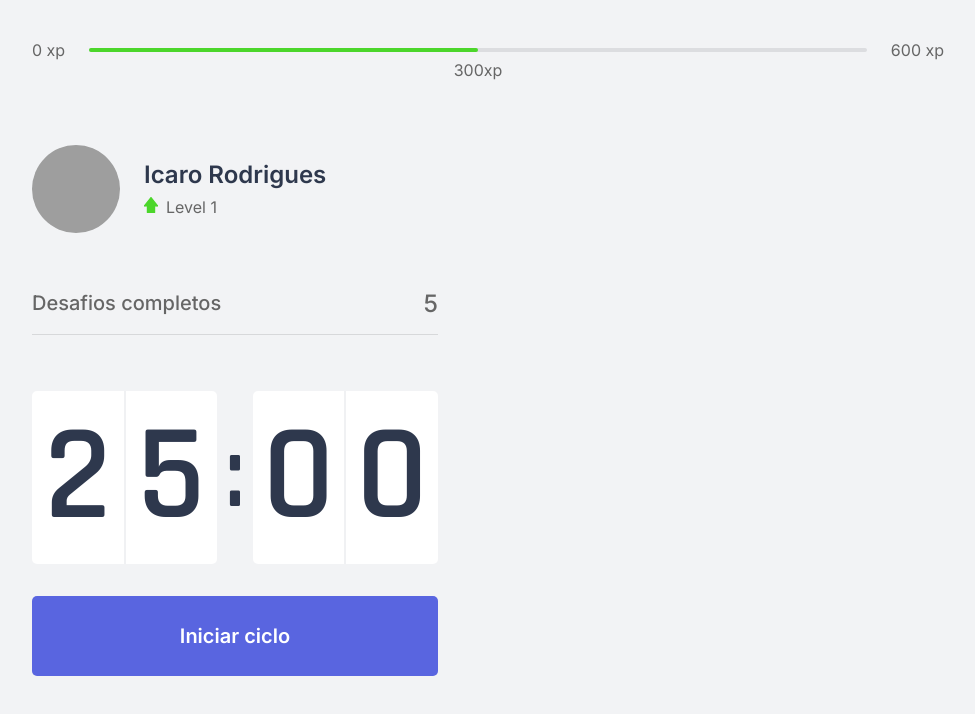
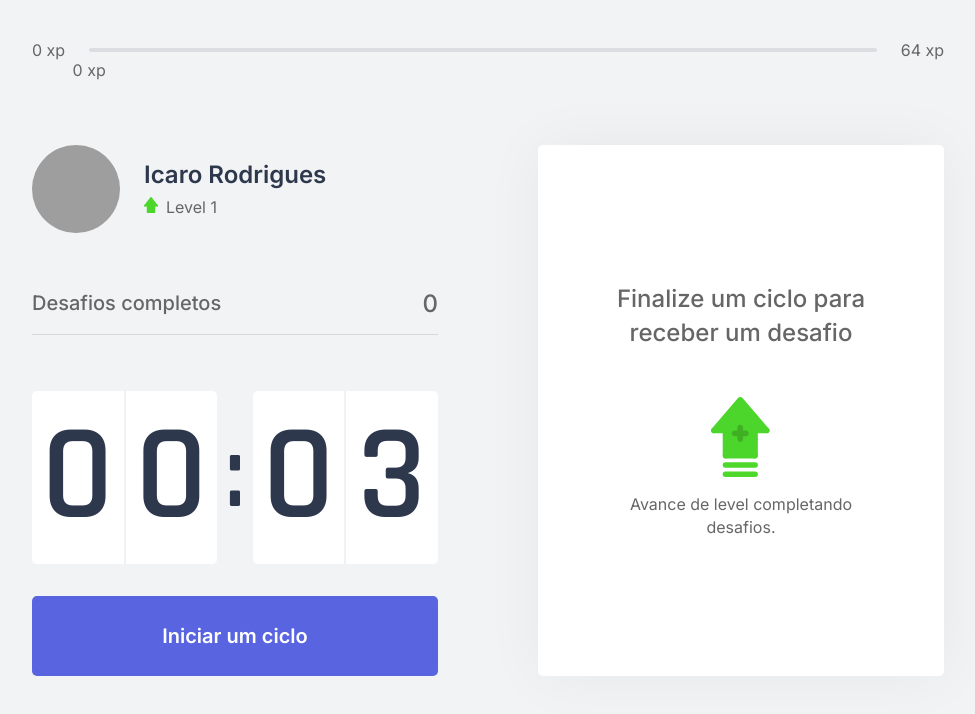
Before and after one commit to IcaroRodrigues/Move.it, a Next.js app: page / in a window 1280 px wide. Shown: the top 714 px of the page, without its empty margins (152-1127 px from the left). Built offline with nearby package versions, Linux system fonts and the light colour scheme; grey boxes are pictures that could not be loaded.

Commit message:
Dia 3 NLW#4

```diff
--- /dev/null
+++ b/challenges.json
@@ -0,0 +1,62 @@
+[
+  {
+    "type": "body",
+    "description": "Estique um de seus braços com a palma da mão virada para frente e puxe os dedos para cima por 10 segundos por mão.",
+    "amount": 80
+  },
+  {
+    "type": "body",
+    "description": "Estique seu braço contra o peito e puxe-o utilizando o outro braço por 10 segundos por braço.",
+    "amount": 60
+  },
+  {
+    "type": "body",
+    "description": "Puxe seu pescoço com a ajuda da mão para a direita e para a esquerda, permanecendo na posição por alguns segundos.",
+    "amount": 70
+  },
+  {
+    "type": "body",
+    "description": "Com as duas mãos na parte de trás da cabeça, leve-a para baixo, alongando a parte de trás da região.",
+    "amount": 60
+  },
+  {
+    "type": "body",
+    "description": "Cruze as pernas e desça com as mãos esticadas em direção ao chão. Repita o movimento com a outra perna na frente.",
+    "amount": 100
+  },
+  {
+    "type": "body",
+    "description": "Sentado, abra as pernas e tente encostar as palmas das mãos no chão, repita 3 vezes por 5 segundos.",
+    "amount": 80
+  },
+  {
+    "type": "body",
+    "description": "Puxe o joelho de encontro ao peito e segure, troque de perna após 10 segundos.",
+    "amount": 50
+  },
+  {
+    "type": "body",
+    "description": "Sentado, cruze uma perna e incline seu tronco à frente, troque de perna após 10 segundos.",
+    "amount": 80
+  },
+  {
+    "type": "eye",
+    "description": "Sentado, feche os olhos e cubra-os com as palmas da mão durante 2 minutos, depois abra normalmente.",
+    "amount": 90
+  },
+  {
+    "type": "eye",
+    "description": "Em algum ambiente aberto, olhe o mais longe que puder em quatro direções por 3s, mexa apenas os olhos. Repita 3 vezes.",
+    "amount": 140
+  },
+  {
+    "type": "eye",
+    "description": "Usando os polegares, massage a área abaixo das sobrancelhas em movimentos circulares por 15 segundos.",
+    "amount": 70
+  },
+  {
+    "type": "body",
+    "description": "Em pé, gire a cintura o máximo que puder para a esquerda, segure por cinco segundos. Repita para a direita.",
+    "amount": 90
+  }
+]
--- /dev/null
+++ b/src/components/ChallengeBox.tsx
@@ -0,0 +1,41 @@
+import { useContext } from 'react'
+import { ChallengesContext } from '../contexts/ChallengeContext'
+import styles from '../styles/components/ChallengeBox.module.css'
+
+export default function ChallengeBox() {
+
+  const { activeChallenge, resetChallenge } = useContext(ChallengesContext)
+
+  return (
+
+    <div className={styles.challengeBoxContainer}>
+      { activeChallenge ? (
+        <div className={styles.challengeActive}>
+          <header>Ganhe { activeChallenge.amout }</header>
+          <main>
+            <img src={`icons/${activeChallenge.type}.svg`} />
+            <strong>Novo desafio</strong>
+            <p>{ activeChallenge.description }</p>
+          </main>
+
+          <footer>
+            <button type="button" className={styles.challengeFailedButton} onClick={resetChallenge}>Falhei</button>
+            <button type="button" className={styles.challengeSucceededButton}>Completei</button>
+          </footer>
+        </div>
+
+      ) : (
+        <>
+          <div className={styles.challengeNotActive}>
+            <strong>Finalize um ciclo para receber um desafio</strong>
+            <p>
+              <img src="icons/level-up.svg" alt="Level up"/>
+              Avance de level completando desafios.
+            </p>
+          </div>
+        </>
+      )}
+
+    </div>
+  )
+}
--- a/src/components/CompletedChallenges.tsx
+++ b/src/components/CompletedChallenges.tsx
@@ -1,10 +1,15 @@
+import { useContext } from 'react'
+import { ChallengesContext } from '../contexts/ChallengeContext'
 import styles from '../styles/components/CompletedChallenges.module.css'
 
 export default function CompletedChallenges() {
+
+  const { challengesCompleted } = useContext(ChallengesContext)
+
   return (
     <div className={styles.completedChallengesContainer}>
       <span>Desafios completos</span>
-      <span>5</span>
+      <span>{challengesCompleted}</span>
     </div>
   )
 }
--- a/src/components/Countdown.tsx
+++ b/src/components/Countdown.tsx
@@ -1,11 +1,16 @@
-import { useEffect, useState } from 'react'
+import { useContext, useEffect, useState } from 'react'
+import { ChallengesContext } from '../contexts/ChallengeContext';
 import styles from '../styles/components/Countdown.module.css'
+
+let countdownTimeout: NodeJS.Timeout;
 
 export default function Countdown() {
 
-  const [time, setTime] = useState(25 * 60)
-  const [active, setActive] = useState(false)
-  const [buttonText, setButtonText] = useState('Iniciar um ciclo')
+  const { startNewChallenge } = useContext(ChallengesContext)
+
+  const [time, setTime] = useState(0.05 * 60)
+  const [isActive, setIsActive] = useState(false)
+  const [hasFinished, setHasFinished] = useState(false)
 
   const minutes = Math.floor(time / 60)
   const seconds = time % 60
@@ -14,18 +19,30 @@
   const [secondLeft, secondRight] = String(seconds).padStart(2, '0').split('')
 
   const startCountDown = () => {
-    setActive(!active)
+    setIsActive(!isActive)
+  }
+
+  const resetCountDown = () => {
+
+    clearTimeout(countdownTimeout)
+    setIsActive(false)
+    setTime(25 * 60)
   }
 
   useEffect(() => {
 
-    if (active && time > 0) {
-      setTimeout(() => {
+    if (isActive && time > 0) {
+      countdownTimeout = setTimeout(() => {
         setTime(time - 1)
       }, 1000)
+
+    } else if (isActive && time === 0) {
+      setHasFinished(true)
+      setIsActive(false)
+      startNewChallenge()
     }
 
-  }, [active, time])
+  }, [isActive, time])
 
   return (
     <div>
@@ -41,14 +58,39 @@
         </div>
       </div>
 
+      {hasFinished ? (
+        <button
+          disabled
+          className={styles.countdownButton}
+        >
+          Ciclo encerrado
+        </button>
+
+      ) : (
+          <>
+            {isActive ? (
+              <button
+                type="button"
+                className={`${styles.countdownButton} ${styles.countdownButtonActive}`}
+                onClick={resetCountDown}
+              >
+                Abadonar ciclo
+              </button>
+
+            ) : (
+
               <button
                 type="button"
                 className={styles.countdownButton}
                 onClick={startCountDown}
-        style={{ background: active === true ? 'var(--red)' : 'var(--blue)'}}
               >
-        {active === true ? 'Abandonar ciclo' : 'Iniciar ciclo'}
+                Iniciar um ciclo
+
               </button>
+
+              )}
+          </>
+        )}
     </div>
   )
 }
--- a/src/components/ExperienceBar.tsx
+++ b/src/components/ExperienceBar.tsx
@@ -1,17 +1,24 @@
+import { useContext } from 'react'
+import { ChallengesContext } from '../contexts/ChallengeContext'
 import styles from '../styles/components/ExperienceBar.module.css'
 
 export default function ExperienceBar() {
+
+  const { currentExperience, experienceToNextLevel } = useContext(ChallengesContext)
+
+  const percentToNextLevel = Math.round((currentExperience * 100)) / experienceToNextLevel
+
   return (
     <header className={styles.experienceBar}>
       <span>0 xp</span>
       <div>
-        <div style={{ width: '50%' }} />
-        <span className={styles.currentExperience} style={{ left: '50%' }}>
-          300xp
+        <div style={{ width: `${percentToNextLevel}%` }} />
+        <span className={styles.currentExperience} style={{ left: `${percentToNextLevel}%` }}>
+          { currentExperience } xp
         </span>
 
       </div>
-      <span>600 xp</span>
+      <span>{ experienceToNextLevel } xp</span>
     </header>
   )
 }
--- /dev/null
+++ b/src/contexts/ChallengeContext.tsx
@@ -0,0 +1,74 @@
+import { createContext, useState, ReactNode } from 'react'
+
+import challenges from '../../challenges.json'
+
+interface Challenge {
+  type: 'body' | 'eye',
+  description: string
+  amout: number
+}
+
+interface ChallengesContextData {
+  level: number
+  currentExperience: number
+  experienceToNextLevel: number
+  challengesCompleted: number
+  activeChallenge: Challenge
+  levelUp: () => void
+  startNewChallenge: () => void
+  resetChallenge: () => void
+}
+
+interface ChallengesProviderProps {
+  children: ReactNode
+}
+
+export const ChallengesContext = createContext({} as ChallengesContextData)
+
+export function ChallengesProvider({ children }: ChallengesProviderProps ) {
+
+  const [level, setLevel] = useState(1)
+  const [currentExperience, setCurrentExperience] = useState(0)
+  const [challengesCompleted, setChallengesCompleted] = useState(0)
+
+  const [activeChallenge, setActiveChallenge] = useState(null)
+
+  const experienceToNextLevel = Math.pow((level + 1) * 4, 2)
+
+  function levelUp() {
+
+    setLevel(level + 1)
+  }
+
+  function startNewChallenge() {
+
+    const randomChallengeIndex = Math.floor(Math.random() * challenges.length)
+    const challenge = challenges[randomChallengeIndex]
+
+    setActiveChallenge(challenge)
+  }
+
+  function resetChallenge() {
+
+    setActiveChallenge(null)
+  }
+
+  return (
+    <ChallengesContext.Provider
+      value={{
+        level,
+        currentExperience,
+        challengesCompleted,
+        levelUp,
+        startNewChallenge,
+        activeChallenge,
+        resetChallenge,
+        experienceToNextLevel
+      }}
+    >
+
+      {children}
+
+    </ChallengesContext.Provider>
+  )
+}
--- a/src/pages/_app.tsx
+++ b/src/pages/_app.tsx
@@ -1,10 +1,12 @@
 import "../styles/global.css"
+
+import { ChallengesProvider } from '../contexts/ChallengeContext'
 
 function MyApp({ Component, pageProps }) {
   return (
-    <>
+    <ChallengesProvider>
       <Component {...pageProps} />
-    </>
+    </ChallengesProvider>
   )
 }
 
--- a/src/pages/index.tsx
+++ b/src/pages/index.tsx
@@ -1,9 +1,10 @@
+import Head from 'next/head'
+
 import CompletedChallenges from "../components/CompletedChallenges";
 import Countdown from "../components/Countdown";
 import ExperienceBar from "../components/ExperienceBar";
 import Profile from "../components/Profile";
-
-import Head from 'next/head'
+import ChallengeBox from "../components/ChallengeBox";
 
 import styles from '../styles/pages/Home.module.css'
 
@@ -24,7 +25,7 @@
           <Countdown />
         </div>
         <div>
-
+          <ChallengeBox />
         </div>
       </section>
     </div>
--- /dev/null
+++ b/src/styles/components/ChallengeBox.module.css
@@ -0,0 +1,121 @@
+.challengeBoxContainer {
+
+  height: 100%;
+
+  background: var(--white);
+  border-radius: 5px;
+  box-shadow: 0 0 60px rgba(0, 0, 0, 0.05);
+  padding: 1.5rem 2rem;
+
+  display: flex;
+  flex-direction: column;
+  align-items: center;
+  justify-content: center;
+  text-align: center;
+}
+
+.challengeNotActive {
+
+  display: flex;
+  flex-direction: column;
+  align-items: center;
+}
+
+.challengeNotActive strong {
+
+  font-size: 1.5rem;
+  font-weight: 500;
+  line-height: 1.4;
+}
+
+.challengeNotActive p {
+  display: flex;
+  flex-direction: column;
+  align-items: center;
+  line-height: 1.4;
+  max-width: 70%;
+  margin-top: 3rem;
+}
+
+.challengeNotActive p img {
+
+  margin-bottom: 1rem;
+}
+
+.challengeActive {
+
+  height: 100%;
+  display: flex;
+  flex-direction: column;
+}
+
+.challengeActive header {
+  color: var(--blue);
+  font-weight: 600;
+  font-size: 1.25rem;
+  padding: 0 2rem 1.5rem;
+  border-bottom: 1px solid var(--gray-line);
+}
+
+.challengeActive main {
+
+  flex: 1;
+  display: flex;
+  flex-direction: column;
+  align-items: center;
+  justify-content: center;
+}
+
+.challengeActive main strong {
+
+  font-size: 2rem;
+  font-weight: 600;
+  color: var(--title);
+  margin: 1.5rem 0 1rem;
+}
+
+.challengeActive main p {
+  line-height: 1.5;
+}
+
+.challengeActive footer {
+
+  display: grid;
+  grid-template-columns: 1fr 1fr;
+  gap: 1rem;
+}
+
+.challengeActive footer button {
+  height: 3rem;
+
+  display: flex;
+  align-items: center;
+  justify-content: center;
+
+  border: 0;
+  border-radius: 5px;
+
+  color: var(--white);
+
+  font-size: 1rem;
+  font-weight: 600;
+
+  outline: none;
+
+  transition: filter 0.2s;
+}
+
+.challengeActive footer button.challengeFailedButton {
+
+  background: var(--red);
+}
+
+.challengeActive footer button.challengeSucceededButton {
+
+  background: var(--green);
+}
+
+.challengeActive footer button:hover {
+
+  filter: brightness(0.9);
+}
```
Also changed, not shown: src/styles/components/Countdown.module.css (+44 -1 lines). Lines whose indentation alone changed are shown as unchanged.
